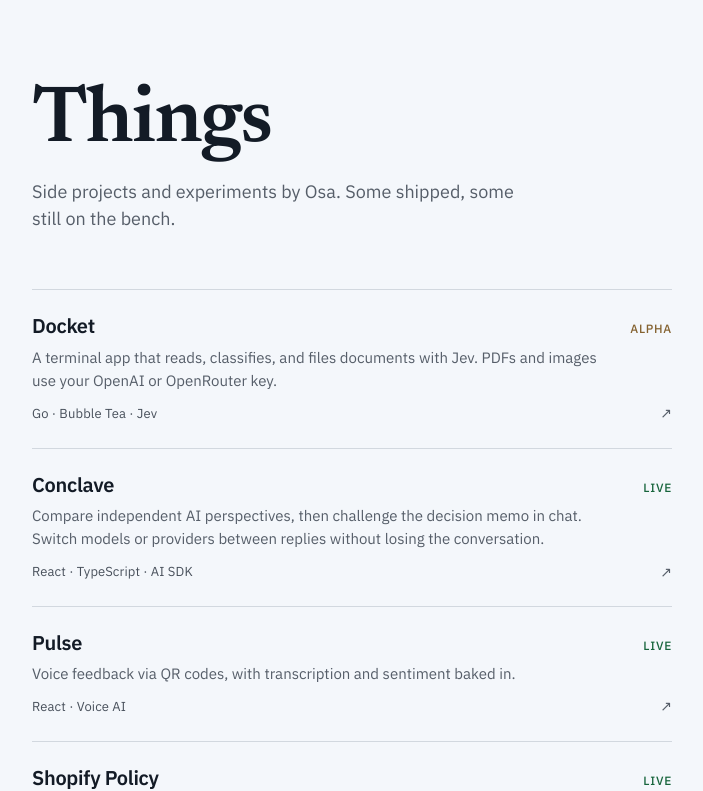
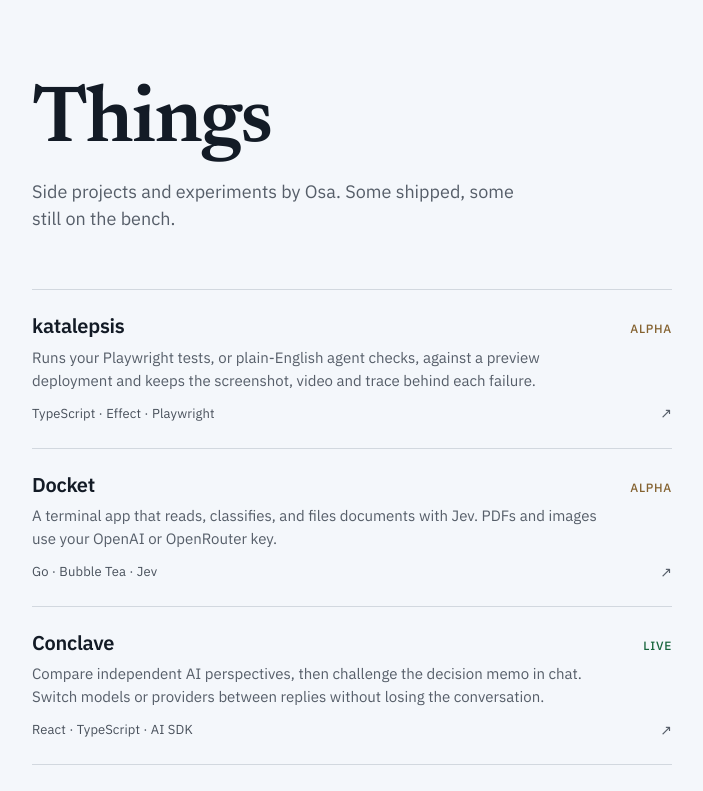
Before and after one commit to glamboyosa/things, a Vue app: page / in a window 1280 px wide. Shown: the top 791 px of the page, without its empty margins (288-991 px from the left). Built offline with nearby package versions, Linux system fonts and the light colour scheme.

Commit message:
Add katalepsis

```diff
--- a/src/App.vue
+++ b/src/App.vue
@@ -8,6 +8,14 @@ type Project = {
 }
 
 const projects: Project[] = [
+  {
+    name: 'katalepsis',
+    description:
+      'Runs your Playwright tests, or plain-English agent checks, against a preview deployment and keeps the screenshot, video and trace behind each failure.',
+    link: 'https://katalepsis.glamboyosa.xyz',
+    stack: 'TypeScript · Effect · Playwright',
+    status: 'Alpha',
+  },
   {
     name: 'Docket',
     description:
```
